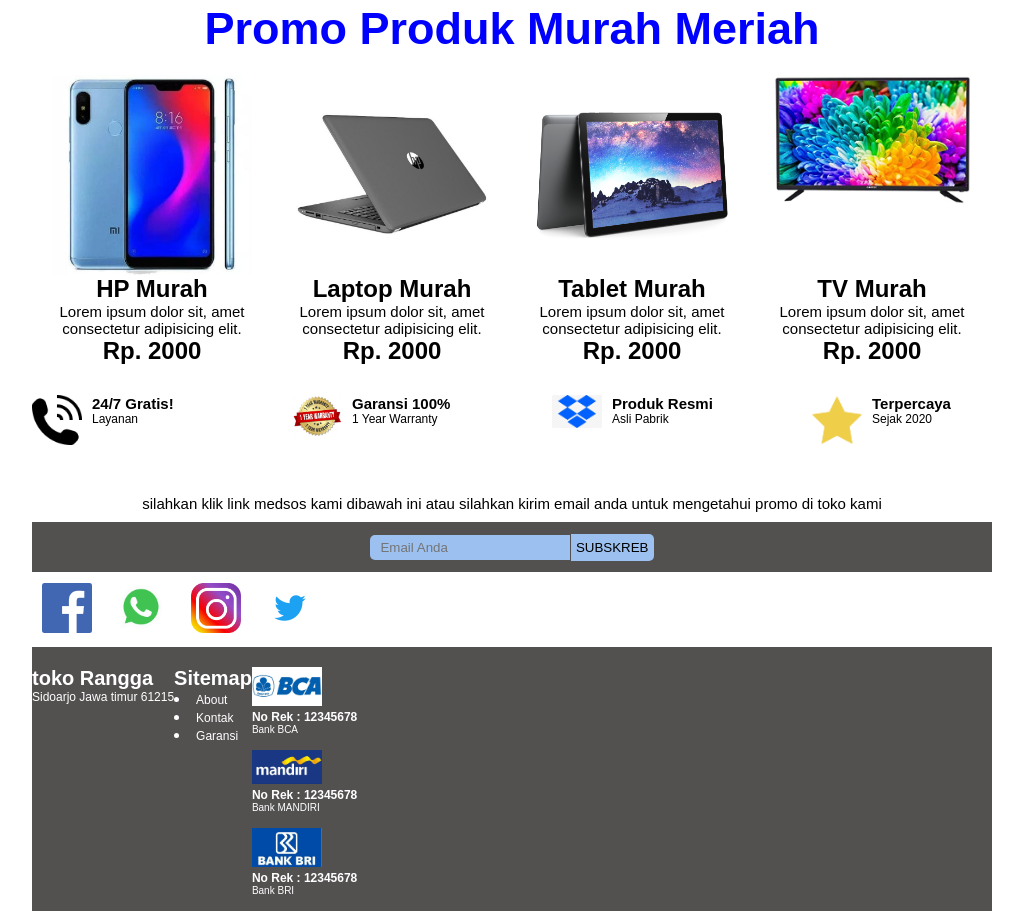
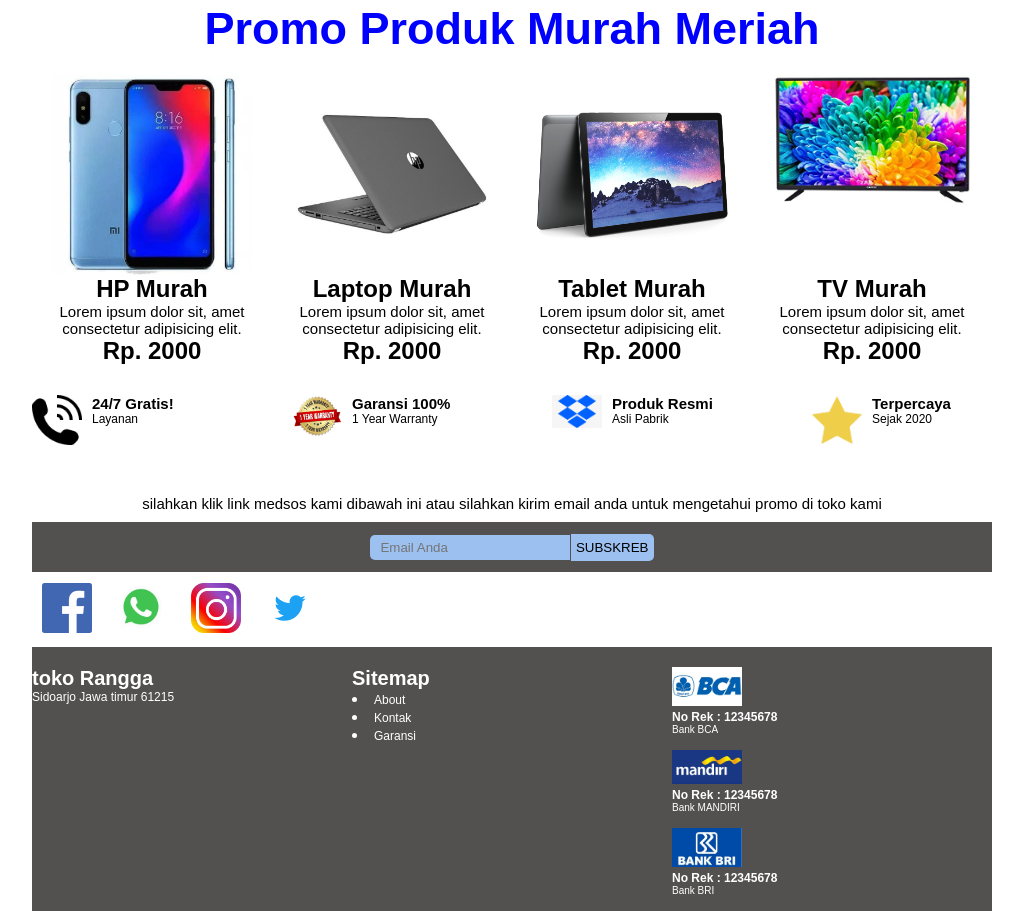
Before and after one commit to RanggaDwiH/Toko-Online, a plain HTML site: page tugas pak isa toko online/index.html in a window 1280 px wide. Shown: the part 703-1614 px from the top of the page, without its empty margins (128-1151 px from the left). Drawn offline with Linux system fonts and the light colour scheme.

Commit message:
Add files via upload

```diff
--- a/tugas pak isa toko online/style.css
+++ b/tugas pak isa toko online/style.css
@@ -270,11 +270,11 @@ footer {
 }
 
 .identitas {
-    font: 1;
+    flex: 1;
 }
 
 .sitemap {
-    font: 1;
+    flex: 1;
 }
 
 .sitemap li a {
@@ -289,7 +289,7 @@ footer {
 }
 
 .payment {
-    font: 1;
+    flex: 1;
 }
 
 .sitemap h2,
@@ -323,7 +323,6 @@ footer {
         margin: auto;
         padding-top: 20px;
     }
-
     .sitemap h2,
     .identitas h2 {
     font-size: 20px;
```
